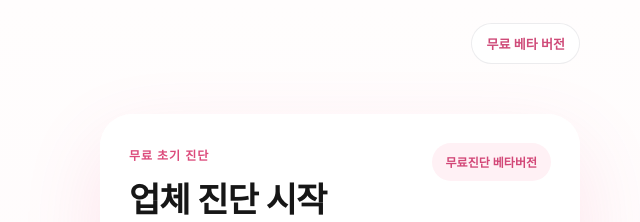
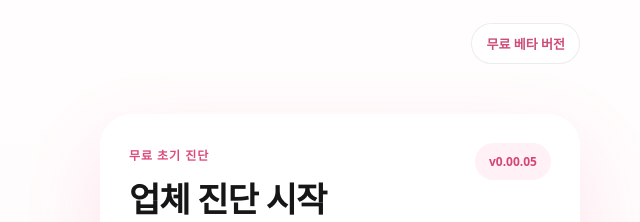
Before and after one commit to DcoyA/marketing, a website: page index.html in a window 1280 px wide. Shown: the top 222 px of the page, 640-1280 px from the left. Drawn offline with Linux system fonts and the light colour scheme; a web font is replaced by a local one.

Commit message:
Update index.html

```diff
--- a/index.html
+++ b/index.html
@@ -63,7 +63,7 @@
               <span class="form-kicker">무료 초기 진단</span>
               <h2>업체 진단 시작</h2>
             </div>
-            <div class="form-chip">무료진단 베타버전</div>
+            <div class="form-chip">v0.00.05</div>
           </div>
 
           <form id="diagnosisForm" class="form-grid" onsubmit="return false;">
```
